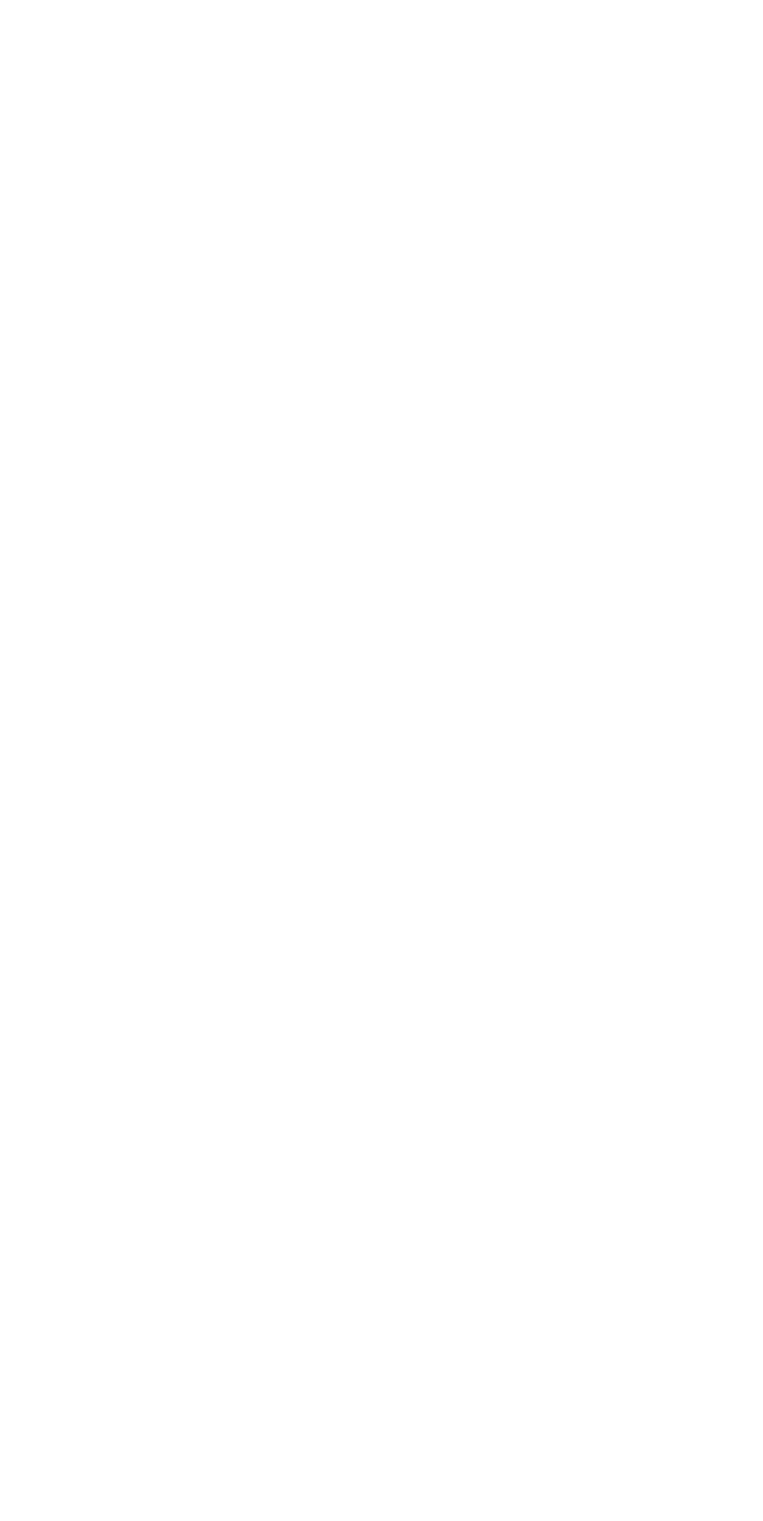
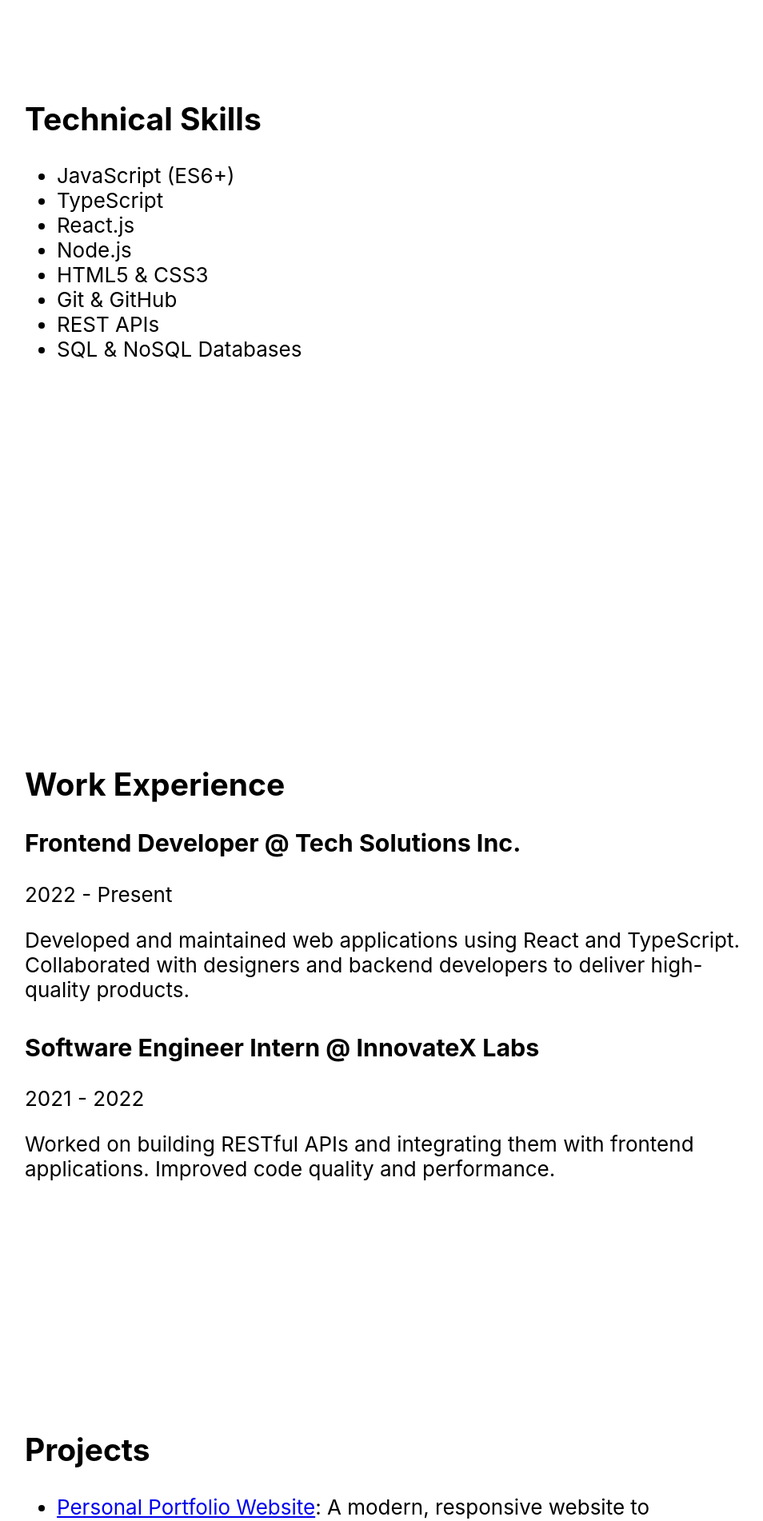
Before and after one commit to Parthav46/Parthav46.github.io, a React (Create React App) app: page / in a window 1280 px wide. Shown: the part 880-2782 px from the top of the page at 80% size, without its empty margins (159-1113 px from the left). Before the commit the page ends 800 px from the top, so only its background shows below. Built offline with nearby package versions, Linux system fonts and the light colour scheme.

Commit message:
add dummy sections

```diff
--- /dev/null
+++ b/src/components/Bio.tsx
@@ -0,0 +1,14 @@
+import React from "react";
+
+const Bio = () => (
+  <section>
+    <h2>About Me</h2>
+    <p>
+      Hi, I&apos;m Parthav! I&apos;m a passionate software developer with
+      experience in building web applications using modern technologies. I love
+      solving problems and learning new things.
+    </p>
+  </section>
+);
+
+export default Bio;
--- /dev/null
+++ b/src/components/Experience.tsx
@@ -0,0 +1,31 @@
+import React from "react";
+
+const experiences = [
+  {
+    company: "Tech Solutions Inc.",
+    role: "Frontend Developer",
+    period: "2022 - Present",
+    description: "Developed and maintained web applications using React and TypeScript. Collaborated with designers and backend developers to deliver high-quality products."
+  },
+  {
+    company: "InnovateX Labs",
+    role: "Software Engineer Intern",
+    period: "2021 - 2022",
+    description: "Worked on building RESTful APIs and integrating them with frontend applications. Improved code quality and performance."
+  }
+];
+
+const Experience = () => (
+  <section>
+    <h2>Work Experience</h2>
+    {experiences.map((exp, idx) => (
+      <div key={idx} style={{marginBottom: '1.5em'}}>
+        <h3>{exp.role} @ {exp.company}</h3>
+        <span>{exp.period}</span>
+        <p>{exp.description}</p>
+      </div>
+    ))}
+  </section>
+);
+
+export default Experience;
--- /dev/null
+++ b/src/components/Projects.tsx
@@ -0,0 +1,29 @@
+import React from "react";
+
+const projects = [
+  {
+    name: "Personal Portfolio Website",
+    link: "https://parthav.in",
+    description: "A modern, responsive website to showcase my skills and projects. Built with React and TypeScript."
+  },
+  {
+    name: "Open Source Contribution",
+    link: "https://github.com/Parthav46/some-repo",
+    description: "Contributed features and bug fixes to open source projects on GitHub."
+  }
+];
+
+const Projects = () => (
+  <section>
+    <h2>Projects</h2>
+    <ul>
+      {projects.map((project, idx) => (
+        <li key={idx}>
+          <a href={project.link} target="_blank" rel="noopener noreferrer">{project.name}</a>: {project.description}
+        </li>
+      ))}
+    </ul>
+  </section>
+);
+
+export default Projects;
--- /dev/null
+++ b/src/components/Skills.tsx
@@ -0,0 +1,23 @@
+import React from "react";
+
+const skills = [
+  "JavaScript (ES6+)",
+  "TypeScript",
+  "React.js",
+  "Node.js",
+  "HTML5 & CSS3",
+  "Git & GitHub",
+  "REST APIs",
+  "SQL & NoSQL Databases"
+];
+
+const Skills = () => (
+  <section>
+    <h2>Technical Skills</h2>
+    <ul>
+      {skills.map(skill => <li key={skill}>{skill}</li>)}
+    </ul>
+  </section>
+);
+
+export default Skills;
--- a/src/screens/App.tsx
+++ b/src/screens/App.tsx
@@ -2,8 +2,20 @@ import React, { useEffect, useState } from "react";
 import ThemeManager from "../components/ThemeManager";
 import Header, { HeaderObjectType } from "../components/Header";
 import { default as PApp } from "./Placeholder";
+import Bio from "../components/Bio";
+import Skills from "../components/Skills";
+import Experience from "../components/Experience";
+import Projects from "../components/Projects";
+
 
 function App() {
+  const sectionOrder = ["bio", "skills", "experience", "projects"];
+  const sectionRefs: { [key: string]: React.RefObject<HTMLDivElement> } = {
+    bio: React.useRef<HTMLDivElement>(null),
+    skills: React.useRef<HTMLDivElement>(null),
+    experience: React.useRef<HTMLDivElement>(null),
+    projects: React.useRef<HTMLDivElement>(null),
+  };
   const [components, updateComponent] = useState<{
     [key: string]: HeaderObjectType;
   }>({
@@ -12,18 +24,37 @@ function App() {
     experience: { title: "Experience" },
     projects: { title: "Projects" },
   });
+  const [selectedSection, setSelectedSection] = useState<string>("bio");
 
   useEffect(() => {
-    focusSection("bio");
-  }, []);
+    const handleScroll = () => {
+      const offsets = sectionOrder.map((key) => {
+        const ref = sectionRefs[key].current;
+        return ref ? Math.abs(ref.getBoundingClientRect().top - 70) : Infinity;
+      });
+      const minOffset = Math.min(...offsets);
+      const idx = offsets.indexOf(minOffset);
+      const active = sectionOrder[idx];
+      if (active && active !== selectedSection) {
+        focusSection(active, false);
+      }
+    };
+    window.addEventListener("scroll", handleScroll, { passive: true });
+    return () => window.removeEventListener("scroll", handleScroll);
+    // eslint-disable-next-line
+  }, [selectedSection]);
 
-  const focusSection = (id: string): void => {
+  const focusSection = (id: string, scrollTo: boolean = true): void => {
     let updatedComponent: { [key: string]: HeaderObjectType } = {};
     Object.entries(components).forEach(([key, value]) => {
       let isSelected = key === id;
       updatedComponent[key] = { ...value, isSelected: isSelected };
     });
     updateComponent(updatedComponent);
+    setSelectedSection(id);
+    if (scrollTo && sectionRefs[id]?.current) {
+      sectionRefs[id].current?.scrollIntoView({ behavior: "smooth", block: "start" });
+    }
   };
 
   return (
@@ -32,6 +63,20 @@ function App() {
       {process.env.NODE_ENV !== "production" && (
         <ThemeManager>
           <Header headers={components} onHeaderSelect={focusSection} />
+          <main style={{ marginTop: 60, padding: 24, maxWidth: 900, marginLeft: "auto", marginRight: "auto" }}>
+            <div ref={sectionRefs.bio} id="bio" style={{ minHeight: "100vh", scrollMarginTop: 70 }}>
+              <Bio />
+            </div>
+            <div ref={sectionRefs.skills} id="skills" style={{ minHeight: "100vh", scrollMarginTop: 70 }}>
+              <Skills />
+            </div>
+            <div ref={sectionRefs.experience} id="experience" style={{ minHeight: "100vh", scrollMarginTop: 70 }}>
+              <Experience />
+            </div>
+            <div ref={sectionRefs.projects} id="projects" style={{ minHeight: "100vh", scrollMarginTop: 70 }}>
+              <Projects />
+            </div>
+          </main>
         </ThemeManager>
       )}
     </>
```
Also changed, not shown: 2 other files (tests, documents, lock files or other folders).
